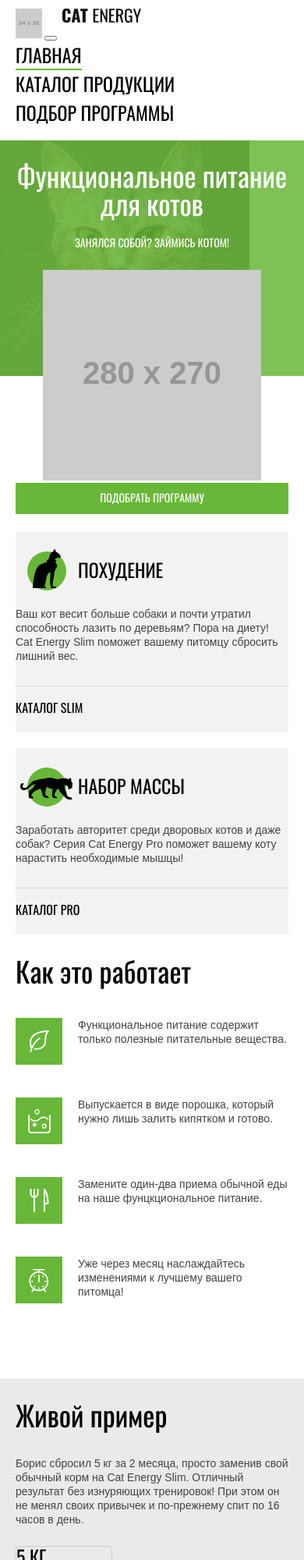
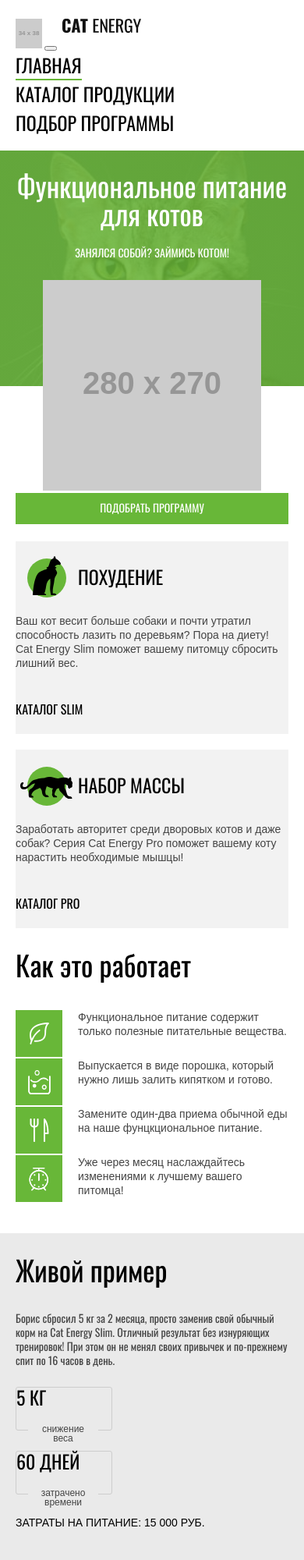
Before and after one commit to Druzh-Irina/cat-energy, a website: page source/index.html in a window 390 px wide. Shown: the top 2000 px of the page at 78% size. Drawn offline with nearby package versions, Linux system fonts and the light colour scheme; files that its build step writes are made by us from their sources; placeholder pictures from the web are drawn by us.

Commit message:
Стилизация главной страницы, доработки

```diff
--- a/source/index.html
+++ b/source/index.html
@@ -11,7 +11,7 @@
   <header class="page-header">
     <div class="container">
       <h1 class="visually-hidden">Cat Energy - диетическое питание для кошек</h1>
-      <nav class="main-nav">
+      <nav class="main-nav page-header__main-nav">
         <a class="main-nav__logo logo logo--header">
           <img src="https://via.placeholder.com/34x38" width="34" height="38" alt="Белый кот в рыжей суперодежде и маске">
         </a>
@@ -34,16 +34,18 @@
   <main class="page-main">
 
     <section class="promo">
-      <div class="container">
-        <h2 class="promo__title">Функциональное  питание для котов</h2>
-        <p class="promo__text">Занялся собой? Займись котом!</p>
-        <img class="promo__image" src="https://via.placeholder.com/280x270" width="280" height="270" alt="Порция питания Cat Energy PRO с курицей">
-        <a class="promo__button button" href="form.html">Подобрать программу</a>
+      <div class="promo__wrapper">
+        <div class="container">
+          <h2 class="promo__title">Функциональное  питание для котов</h2>
+          <p class="promo__text">Занялся собой? Займись котом!</p>
+          <img class="promo__image" src="https://via.placeholder.com/280x270" width="280" height="270" alt="Порция питания Cat Energy PRO с курицей">
+          <a class="promo__button button" href="form.html">Подобрать программу</a>
+        </div>
       </div>
     </section>
 
     <section class="program">
-      <div class="container">
+      <div class="container program__container">
         <h2 class="visually-hidden">Программа питания</h2>
         <ul class="program__list">
           <li class="program__item program__item--slim">
@@ -71,7 +73,7 @@
     </section>
 
     <section class="advantages">
-      <div class="container">
+      <div class="container advantages__container">
         <h2 class="advantages__title">Как это работает</h2>
         <ul class="advantages__list">
           <li class="advantages__item advantages__item--icon-1">
@@ -91,7 +93,7 @@
     </section>
 
     <section class="example">
-      <div class="container">
+      <div class="container example__container">
         <h2 class="example__title">Живой пример</h2>
         <p class="example__text">
           Борис сбросил 5 кг за 2 месяца, просто заменив свой обычный корм на Cat Energy Slim. Отличный результат без изнуряющих тренировок! При этом он не менял своих привычек и по-прежнему спит по 16 часов в день.
--- a/source/sass/blocks/common/contacts.scss
+++ b/source/sass/blocks/common/contacts.scss
@@ -5,13 +5,12 @@
 .contacts__wrapper {
   width: 100%;
   height: 114px;
+  padding-top: 28px; // отступ блока contacts
 }
 
 .contacts__text {
   font-size: 16px;
   margin: 0;
-  padding-top: 28px;
-  padding-bottom: 22px;
   text-transform: uppercase;
   color: $dark-black;
 }
@@ -20,5 +19,4 @@
   font-family: $arial;
   line-height: 20px;
   margin: 0;
-  padding-bottom: 36px;
 }
--- a/source/sass/blocks/common/main-nav.scss
+++ b/source/sass/blocks/common/main-nav.scss
@@ -1,9 +1,4 @@
 // Блок навигации внутри header
-
-.main-nav {
-  padding-top: 11px;
-  padding-bottom: 17px;
-}
 
 .main-nav__logo {
   position: relative;
@@ -13,7 +8,7 @@
   content: "";
   position: absolute;
   min-width: 101px;
-  height: 18px;
+  min-height: 18px;
   left: 60px; // убрать после флексов
   background-image: url("../img/header-logo.svg");
   background-repeat: no-repeat;
--- a/source/sass/blocks/common/page-footer.scss
+++ b/source/sass/blocks/common/page-footer.scss
@@ -6,7 +6,7 @@
   font-family: $arial;
   font-size: 16px;
   padding-top: 21px;
-  padding-bottom: 20px;
+  margin-bottom: 20px;
   color: $dark-gray;
 }
 
@@ -18,3 +18,7 @@
     opacity: 0.3;
   }
 }
+
+.page-footer__links {
+  padding-top: 39px; // отступ секции
+}
--- /dev/null
+++ b/source/sass/blocks/common/page-header.scss
@@ -0,0 +1,4 @@
+.page-header__main-nav {
+  padding-top: 24px; // отступ от блока main-nav наверх
+  margin-bottom: 17px; // отступ между блоком main-nav и блоком promo
+}
--- a/source/sass/blocks/index/advantages.scss
+++ b/source/sass/blocks/index/advantages.scss
@@ -1,30 +1,33 @@
+.advantages__container {
+  margin-bottom: 46px; // отступ между блоком program и блоком advantages
+}
+
 .advantages__title {
   font-size: 36px;
   line-height: 40px;
-  padding-bottom: 40px;
+  margin-bottom: 38px;
 }
 
 .advantages__list {
   @include reset-list;
-  margin-bottom: 102px;
 }
 
 .advantages__item {
   position: relative;
   font-family: $arial;
   padding-left: 80px;
-  padding-bottom: 66px; // изменить после флексов
+  margin-bottom: 26px;
 
   &:last-child {
-    padding-bottom: 0;
+    margin-bottom: 0;
   }
 }
 
 .advantages__item::after {
   content: "";
   position: absolute;
-  width: 60px;
-  height: 60px;
+  min-width: 60px;
+  min-height: 60px;
   top: 0;
   left: 0;
   background: $green;
--- a/source/sass/blocks/index/example.scss
+++ b/source/sass/blocks/index/example.scss
@@ -1,28 +1,30 @@
 .example {
   background-color: $example-gray;
+}
+
+.example__container {
+  padding-top: 27px; // отступ от заголовка
 }
 
 .example__title {
   font-size: 36px;
   line-height: 40px;
-  padding-top: 27px;
-  padding-bottom: 33px;
+  margin-bottom: 33px;
 }
 
 .example__text {
-  font-family: $arial;
   margin: 0;
-  padding-bottom: 25px;
+  margin-bottom: 25px;
 }
 
 .example__progress {
   position: relative;
   width: 124px;
-  height: 56px;
+  min-height: 56px;
   border-radius: 3px;
   border: 1px solid $light-gray;
   box-sizing: border-box;
-  margin-bottom: 34px;
+  margin-bottom: 26px;
 }
 
 .example__progress-result {
@@ -47,13 +49,11 @@
   background-color: $example-gray;
 }
 
-.example__price-text,
-.example__price-value {
+.example__price-text {
+  font-family: $arial;
+  margin: 0;
+  margin-bottom: 42px;
   line-height: 20px;
   text-transform: uppercase;
   color: $black;
 }
-
-.example__slider {
-  padding-bottom: 88px;
-}
--- a/source/sass/blocks/index/program.scss
+++ b/source/sass/blocks/index/program.scss
@@ -1,13 +1,16 @@
+.program__container {
+  margin-bottom: 27px; // отступ между блоком program и блоком advantages
+}
+
 .program__list {
   @include reset-list;
-  margin-bottom: 27px;
-  padding-top: 200px;
 }
 
 .program__item {
   position: relative;
   background-color: $gray;
-  margin-bottom: 20px;
+  padding-top: 27px; // отступ для заголовков
+  margin-bottom: 20px; // отступ между элементами
 
   &:last-child {
     margin-bottom: 0;
@@ -34,8 +37,8 @@
 .program__icon--slim::before {
   content: "";
   position: absolute;
-  width: 36px;
-  height: 50px;
+  min-width: 36px;
+  min-height: 50px;
   top: -8px;
   left: 22px;
   background-image: url("../img/program-slim-cat.svg");
@@ -47,8 +50,8 @@
 .program__icon--pro::before {
   content: "";
   position: absolute;
-  width: 67px;
-  height: 28px;
+  min-width: 67px;
+  min-height: 28px;
   top: 8px;
   left: 6px;
   background-image: url("../img/program-pro-cat.svg");
@@ -61,16 +64,14 @@
   font-size: 24px;
   line-height: 37px;
   text-transform: uppercase;
-  padding-top: 30px;
-  padding-bottom: 29px;
+  margin-bottom: 29px;
 }
 
 
 .program__item-text {
   font-family: $arial;
   margin: 0;
-  padding-bottom: 29px;
-  border-bottom: 1px solid $medium-gray;
+  margin-bottom: 42px;
 }
 
 .program__item-button {
@@ -78,10 +79,8 @@
   vertical-align: top;
   font-size: 16px;
   line-height: 16px;
-  padding-top: 19px;
-  padding-bottom: 22px;
+  margin-bottom: 22px;
   text-transform: uppercase;
-  text-decoration: none;
 }
 
 .program__item-button:active {
--- a/source/sass/blocks/index/promo.scss
+++ b/source/sass/blocks/index/promo.scss
@@ -1,26 +1,18 @@
-.promo {
-  position: relative;
-  min-width: 320px;
-  height: 302px;
+.promo__wrapper {
+  padding-top: 27px; // отступ от заголовка promo__title в блоке promo
+  margin-bottom: 22px; // отступ между блоком promo и блоком program
+  background-size: 100%;
+  background-image:
+    linear-gradient(to top, $white 177px, rgba(104, 183, 56, 0.85) 177px),
+    url("../img/index-background-cat.jpg");
+  background-repeat: no-repeat;
+  background-position: top;
   background-color: rgba(104, 183, 56, 0.85);
-
-  &::before {
-    content: "";
-    position: absolute;
-    min-width: 320px;
-    height: 302px;
-    background-image: url("../img/index-background-cat.jpg");
-    background-repeat: no-repeat;
-    background-position: center top;
-    background-color: rgba(104, 183, 56, 0.85);
-    z-index: -1;
-  }
 }
 
 .promo__title {
   margin: 0;
-  padding-top: 27px;
-  padding-bottom: 25px;
+  margin-bottom: 25px;
   font-weight: $font-weight-normal;
   font-size: 36px;
   line-height: 36px;
@@ -30,7 +22,7 @@
 
 .promo__text {
   margin: 0;
-  padding-bottom: 28px;
+  margin-bottom: 28px;
   line-height: 14px;
   text-align: center;
   text-transform: uppercase;
@@ -40,10 +32,11 @@
 .promo__image {
   display: block;
   margin: 0 auto;
+  margin-bottom: 3px;
 }
 
 .promo__button {
-  margin-top: 3px;
+  margin: 0;
   width: 100%;
   font-size: 14px;
   line-height: 18px;
--- a/source/sass/blocks/index/slider.scss
+++ b/source/sass/blocks/index/slider.scss
@@ -1,17 +1,17 @@
+.slider__pictures {
+  margin-bottom: 27px;
+}
+
 .slider__slide-image {
   display: block;
   margin: 0 auto;
-}
-
-.slider__toggles {
-  padding-left: 64px;
-  padding-right: 59px;
 }
 
 .slider__toggle {
   font-size: 16px;
   line-height: 20px;
   padding: 0;
+  margin: 0;
   text-transform: uppercase;
   outline: none;
   border: none;
@@ -34,7 +34,7 @@
 .slider__control {
   position: relative;
   width: 84px;
-  height: 14px;
+  min-height: 14px;
   border-radius: 6px;
   border: 1px solid $light-gray;
   background-color: $white;
@@ -45,8 +45,8 @@
   position: absolute;
   top: 3px;
   left: 6px;
-  width: 35px;
-  height: 6px;
+  min-width: 35px;
+  min-height: 6px;
   background-color: $green;
   border-radius: 6px;
 }
--- a/source/sass/style.scss
+++ b/source/sass/style.scss
@@ -12,6 +12,7 @@
 
 // Общие блоки
 @import "blocks/common/button.scss";
+@import "blocks/common/page-header.scss";
 @import "blocks/common/main-nav.scss";
 @import "blocks/common/page-footer.scss";
 @import "blocks/common/contacts.scss";
```
Also changed, not shown: source/catalog.html (+1 -1 lines), source/form.html (+1 -1 lines).
